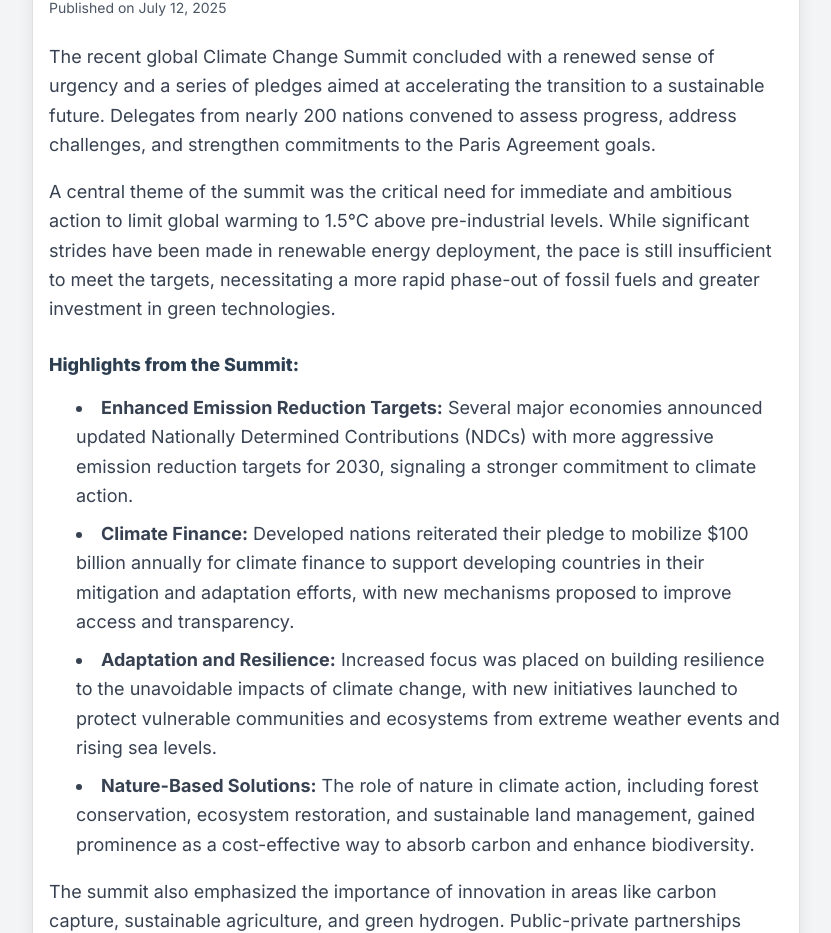
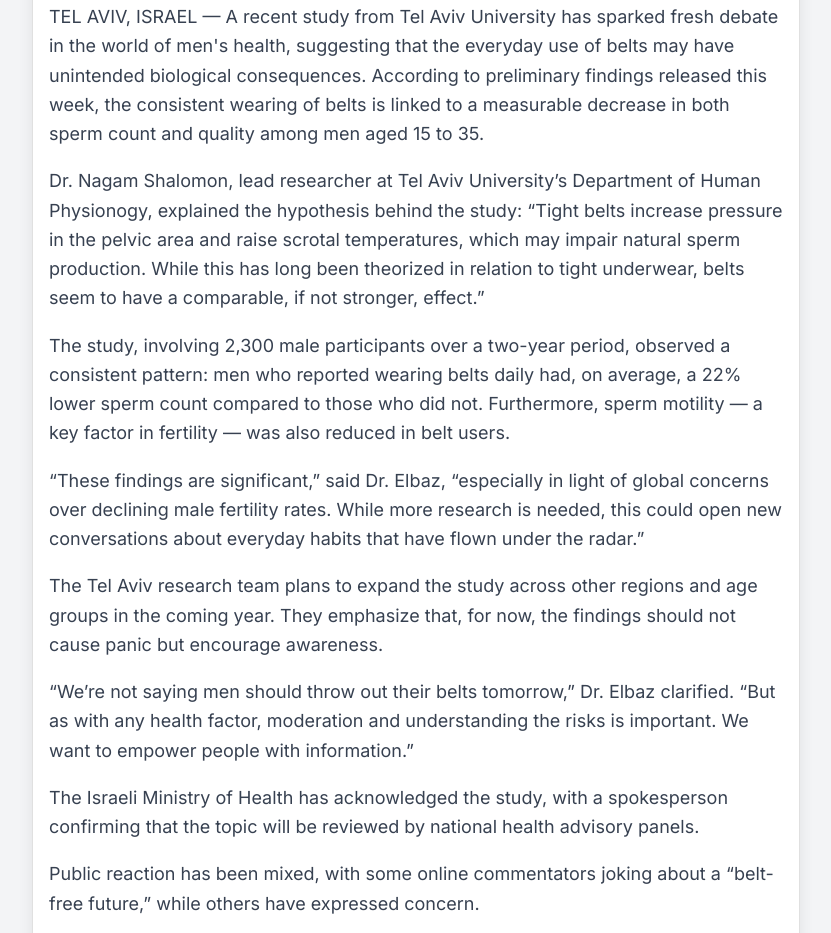
Before and after one commit to FiratSaritas/Libertasio, a plain HTML site: page articles/3.html in a window 1280 px wide. Shown: the part 531-1464 px from the top of the page, without its empty margins (224-1055 px from the left). Drawn offline with nearby package versions, Linux system fonts and the light colour scheme.

Commit message:
Israel paper

```diff
--- a/articles/3.html
+++ b/articles/3.html
@@ -1,68 +1,155 @@
 <!DOCTYPE html>
 <html lang="en">
 <head>
-    <meta charset="UTF-8">
-    <meta name="viewport" content="width=device-width, initial-scale=1.0">
-    <title>Climate Change Summit: Key Outcomes and Global Commitments - Libertasio.com</title>
-    <!-- Link to the main stylesheet (relative path from articles folder) -->
-    <link rel="stylesheet" href="../style.css">
-    <!-- Tailwind CSS CDN -->
+    <meta charset="UTF-8" />
+    <meta name="viewport" content="width=device-width, initial-scale=1" />
+    <title>Belts Linked to Reduced Sperm Quality — Libertasio.com</title>
+    <link rel="stylesheet" href="../style.css" />
     <script src="https://cdn.tailwindcss.com"></script>
-    <!-- Google Fonts - Inter -->
-    <link href="https://fonts.googleapis.com/css2?family=Inter:wght@300;400;500;600;700;800&display=swap" rel="stylesheet">
+    <link
+      href="https://fonts.googleapis.com/css2?family=Inter:wght@300;400;500;600;700;800&display=swap"
+      rel="stylesheet"
+    />
 </head>
 <body class="font-inter bg-gray-100 text-gray-900">
-    <!-- Header Section -->
     <header class="bg-primary-dark text-white shadow-lg py-6">
-        <div class="container mx-auto px-4 flex flex-col md:flex-row justify-between items-center">
-            <!-- Site Title with link back to home -->
-            <h1 class="text-4xl font-extrabold mb-4 md:mb-0 tracking-tight">
-                <a href="../index.html" class="hover:text-accent-light transition-colors duration-300">Libertasio.com</a>
+        <div
+          class="container mx-auto px-4 flex flex-col md:flex-row justify-between items-center"
+        >
+            <h1
+              class="text-4xl font-extrabold mb-4 md:mb-0 tracking-tight"
+            >
+                <a
+                  href="../index.html"
+                  class="hover:text-accent-light transition-colors duration-300"
+                  >Libertasio.com</a
+                >
             </h1>
-            <!-- Navigation -->
             <nav>
-                <ul class="flex flex-col md:flex-row space-y-2 md:space-y-0 md:space-x-8 text-center">
-                    <li><a href="../index.html" class="text-lg font-medium hover:text-accent-light transition-colors duration-300 relative group">Home<span class="absolute inset-x-0 bottom-0 h-0.5 bg-primary-medium transform scale-x-0 group-hover:scale-x-100 transition-transform duration-300"></span></a></li>
-                    <li><a href="../about.html" class="text-lg font-medium hover:text-accent-light transition-colors duration-300 relative group">About Us<span class="absolute inset-x-0 bottom-0 h-0.5 bg-primary-medium transform scale-x-0 group-hover:scale-x-100 transition-transform duration-300"></span></a></li>
-                    <li><a href="../support.html" class="text-lg font-medium hover:text-accent-light transition-colors duration-300 relative group">Support<span class="absolute inset-x-0 bottom-0 h-0.5 bg-primary-medium transform scale-x-0 group-hover:scale-x-100 transition-transform duration-300"></span></a></li>
+                <ul
+                  class="flex flex-col md:flex-row space-y-2 md:space-y-0 md:space-x-8 text-center"
+                >
+                    <li>
+                        <a
+                          href="../index.html"
+                          class="text-lg font-medium hover:text-accent-light transition-colors duration-300 relative group"
+                          >Home<span
+                            class="absolute inset-x-0 bottom-0 h-0.5 bg-primary-medium transform scale-x-0 group-hover:scale-x-100 transition-transform duration-300"
+                          ></span></a
+                        >
+                    </li>
+                    <li>
+                        <a
+                          href="../about.html"
+                          class="text-lg font-medium hover:text-accent-light transition-colors duration-300 relative group"
+                          >About Us<span
+                            class="absolute inset-x-0 bottom-0 h-0.5 bg-primary-medium transform scale-x-0 group-hover:scale-x-100 transition-transform duration-300"
+                          ></span></a
+                        >
+                    </li>
+                    <li>
+                        <a
+                          href="../support.html"
+                          class="text-lg font-medium hover:text-accent-light transition-colors duration-300 relative group"
+                          >Support<span
+                            class="absolute inset-x-0 bottom-0 h-0.5 bg-primary-medium transform scale-x-0 group-hover:scale-x-100 transition-transform duration-300"
+                          ></span></a
+                        >
+                    </li>
                 </ul>
             </nav>
         </div>
     </header>
 
-    <!-- Main Content for the Article -->
-    <main class="container mx-auto px-4 py-8 max-w-3xl main-content-block mt-8 mb-12 p-8">
-        <!-- Article Title Image -->
-        <img src="../images/article3.jpg" alt="Climate Change Summit" class="w-full h-64 object-cover rounded-lg mb-6">
-        <!-- Article Title -->
-        <h2 class="text-4xl font-extrabold text-primary-dark mb-4">Climate Change Summit: Key Outcomes and Global Commitments</h2>
-        <!-- Publication Date -->
-        <p class="text-gray-600 text-sm mb-6">Published on July 12, 2025</p>
+    <main
+      class="container mx-auto px-4 py-8 max-w-3xl main-content-block mt-8 mb-12 p-8"
+    >
+        <img
+          src="../images/article1.jpg"
+          alt="Belts and Sperm Quality"
+          class="w-full h-64 object-cover rounded-lg mb-6"
+        />
+        <h2 class="text-4xl font-extrabold text-primary-dark mb-4">
+          Belts Linked to Reduced Sperm Quality
+        </h2>
+        <p class="text-gray-600 text-sm mb-6">Published on July 15, 2025</p>
 
-        <!-- Article Content - using Tailwind's 'prose' for good typography -->
-        <div class="prose prose-lg max-w-none text-gray-700 leading-relaxed">
-            <p>The recent global Climate Change Summit concluded with a renewed sense of urgency and a series of pledges aimed at accelerating the transition to a sustainable future. Delegates from nearly 200 nations convened to assess progress, address challenges, and strengthen commitments to the Paris Agreement goals.</p>
+        <div
+          class="prose prose-lg max-w-none text-gray-700 leading-relaxed"
+        >
+            <p>
+              TEL AVIV, ISRAEL — A recent study from Tel Aviv University has
+              sparked fresh debate in the world of men's health, suggesting
+              that the everyday use of belts may have unintended biological
+              consequences. According to preliminary findings released this
+              week, the consistent wearing of belts is linked to a measurable
+              decrease in both sperm count and quality among men aged 15 to 35.
+            </p>
 
-            <p>A central theme of the summit was the critical need for immediate and ambitious action to limit global warming to 1.5°C above pre-industrial levels. While significant strides have been made in renewable energy deployment, the pace is still insufficient to meet the targets, necessitating a more rapid phase-out of fossil fuels and greater investment in green technologies.</p>
+            <p>
+              Dr. Nagam Shalomon, lead researcher at Tel Aviv University’s
+              Department of Human Physionogy, explained the hypothesis behind
+              the study: “Tight belts increase pressure in the pelvic area and
+              raise scrotal temperatures, which may impair natural sperm
+              production. While this has long been theorized in relation to
+              tight underwear, belts seem to have a comparable, if not
+              stronger, effect.”
+            </p>
 
-            <h3>Highlights from the Summit:</h3>
-            <ul class="list-disc list-inside">
-                <li><strong>Enhanced Emission Reduction Targets:</strong> Several major economies announced updated Nationally Determined Contributions (NDCs) with more aggressive emission reduction targets for 2030, signaling a stronger commitment to climate action.</li>
-                <li><strong>Climate Finance:</strong> Developed nations reiterated their pledge to mobilize $100 billion annually for climate finance to support developing countries in their mitigation and adaptation efforts, with new mechanisms proposed to improve access and transparency.</li>
-                <li><strong>Adaptation and Resilience:</strong> Increased focus was placed on building resilience to the unavoidable impacts of climate change, with new initiatives launched to protect vulnerable communities and ecosystems from extreme weather events and rising sea levels.</li>
-                <li><strong>Nature-Based Solutions:</strong> The role of nature in climate action, including forest conservation, ecosystem restoration, and sustainable land management, gained prominence as a cost-effective way to absorb carbon and enhance biodiversity.</li>
-            </ul>
+            <p>
+              The study, involving 2,300 male participants over a two-year
+              period, observed a consistent pattern: men who reported wearing
+              belts daily had, on average, a 22% lower sperm count compared to
+              those who did not. Furthermore, sperm motility — a key factor in
+              fertility — was also reduced in belt users.
+            </p>
 
-            <p>The summit also emphasized the importance of innovation in areas like carbon capture, sustainable agriculture, and green hydrogen. Public-private partnerships were highlighted as essential for scaling up these solutions and driving systemic change.</p>
+            <p>
+              “These findings are significant,” said Dr. Elbaz, “especially in
+              light of global concerns over declining male fertility rates.
+              While more research is needed, this could open new conversations
+              about everyday habits that have flown under the radar.”
+            </p>
 
-            <p>While challenges remain, including geopolitical complexities and economic disparities, the summit concluded with a cautiously optimistic tone. The collective resolve to address climate change appears to be strengthening, but the coming years will be crucial in translating pledges into tangible, impactful actions on the ground. The world watches as nations prepare to implement these commitments, hoping for a more sustainable and equitable future.</p>
+            <p>
+              The Tel Aviv research team plans to expand the study across other
+              regions and age groups in the coming year. They emphasize that,
+              for now, the findings should not cause panic but encourage
+              awareness.
+            </p>
+
+            <p>
+              “We’re not saying men should throw out their belts tomorrow,” Dr.
+              Elbaz clarified. “But as with any health factor, moderation and
+              understanding the risks is important. We want to empower people
+              with information.”
+            </p>
+
+            <p>
+              The Israeli Ministry of Health has acknowledged the study, with a
+              spokesperson confirming that the topic will be reviewed by
+              national health advisory panels.
+            </p>
+
+            <p>
+              Public reaction has been mixed, with some online commentators
+              joking about a “belt-free future,” while others have expressed
+              concern.
+            </p>
+
+            <p>
+              The research paper is expected to be peer-reviewed and published
+              later this year.
+            </p>
         </div>
     </main>
 
-    <!-- Footer Section -->
     <footer class="bg-primary-dark text-white py-8 mt-12">
         <div class="container mx-auto px-4 text-center">
-            <p class="text-sm">&copy; 2025 Libertasio.com. All rights reserved. Modern News, Simple Delivery.</p>
+            <p class="text-sm">
+              &copy; 2025 Libertasio.com. All rights reserved. Modern News, Simple
+              Delivery.
+            </p>
         </div>
     </footer>
 </body>
```
